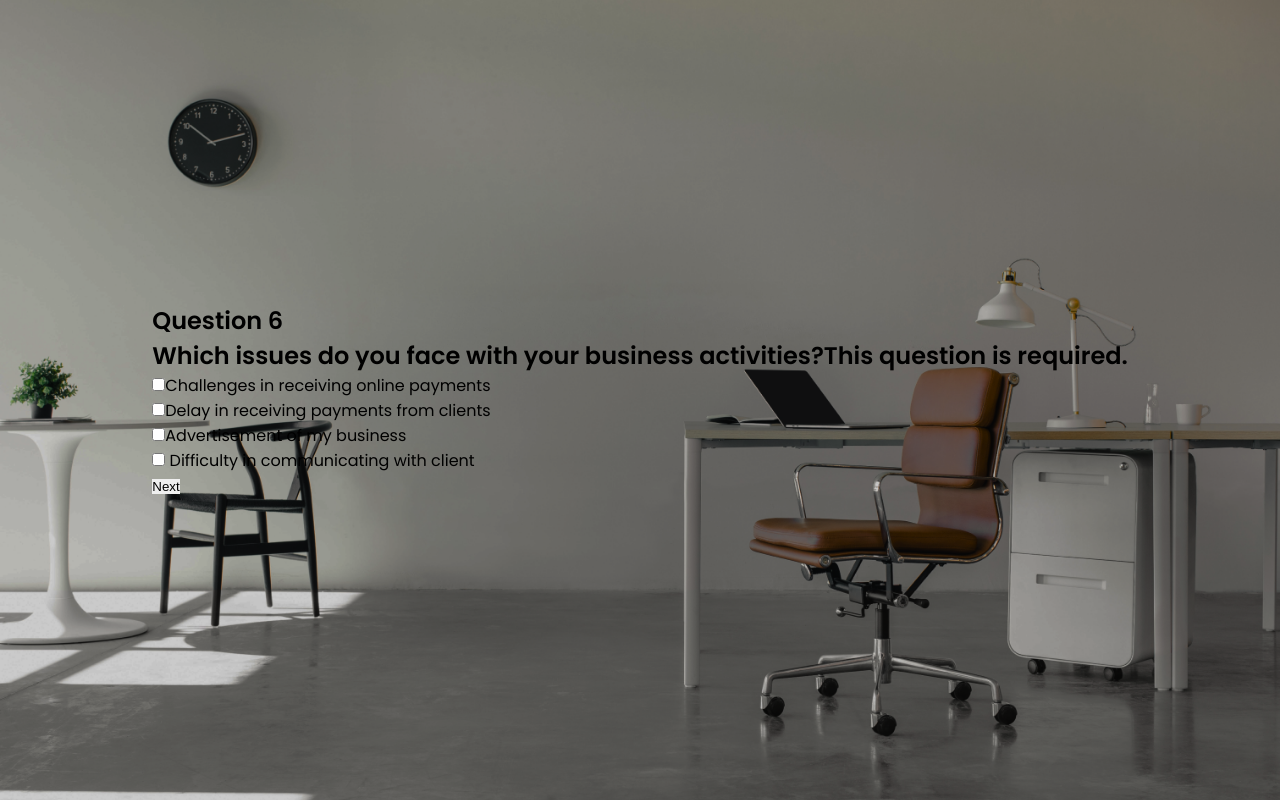
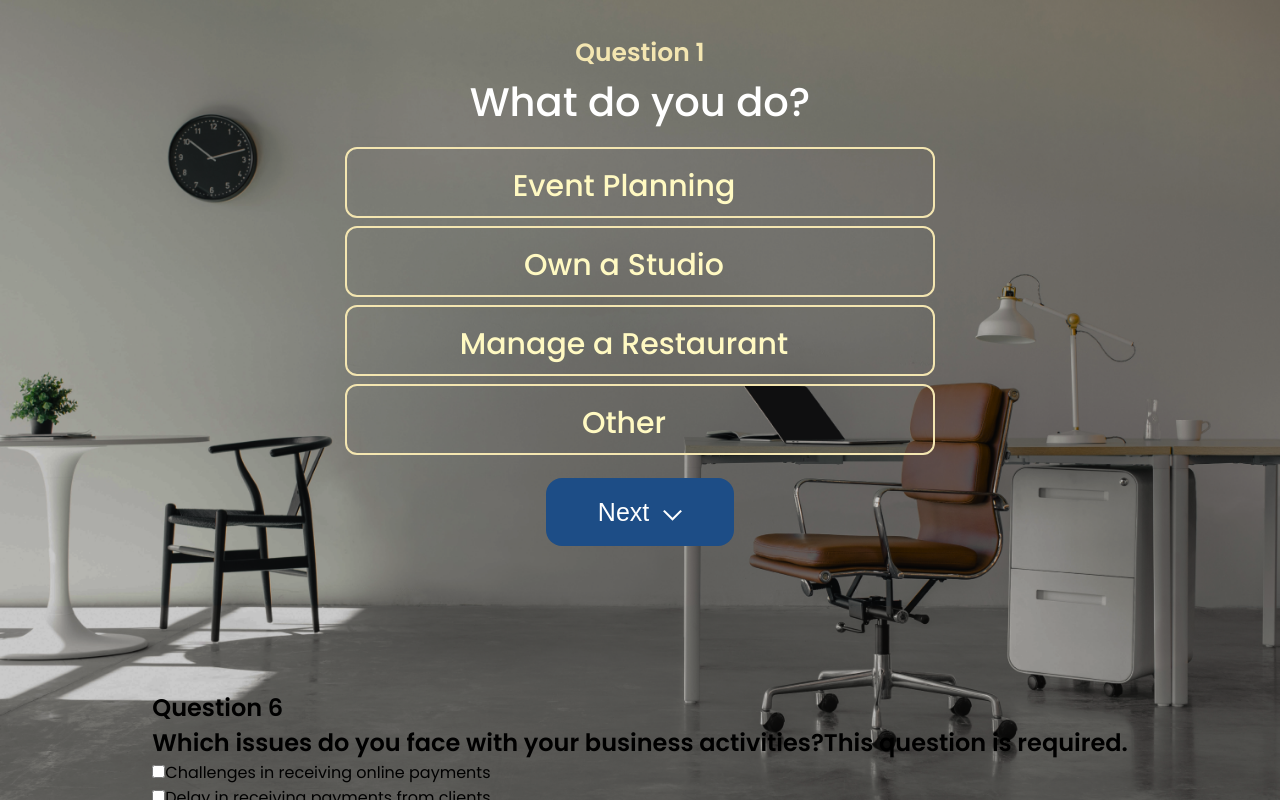
Before and after one commit to veinverse/VeinForm, a React (Create React App) app: page /form in a window 1280 px wide. Built offline with nearby package versions, Linux system fonts and the light colour scheme.

Commit message:
LEONETTE

```diff
--- a/src/components/Form/Q6/Q6.jsx
+++ b/src/components/Form/Q6/Q6.jsx
@@ -15,6 +15,7 @@ const Q6 = () => {
               type="checkbox"
               value="Challenges in receiving online payments"
               id="1"
+              name="business issues"
             />
             <label for="1">Challenges in receiving online payments</label>
           </div>
@@ -23,6 +24,7 @@ const Q6 = () => {
               type="checkbox"
               value="Delay in receiving payments from clients"
               id="2"
+              name="business issues"
             />
             <label for="2">Delay in receiving payments from clients</label>
           </div>
@@ -31,6 +33,7 @@ const Q6 = () => {
               type="checkbox"
               value="Advertisement of my business"
               id="3"
+              name="business issues"
             />
             <label for="3">Advertisement of my business</label>
           </div>
@@ -39,8 +42,12 @@ const Q6 = () => {
               type="checkbox"
               value="Difficulty in communicating with clients"
               id="4"
+              name="business issues"
             />
-            <label for="4"> Difficulty in communicating with client</label>
+            <label for="4">Difficulty in communicating with client</label>
+          </div>
+          <div>
+            <input type="text" placeholder="Other" name="business issues" />
           </div>
         </div>
         <button>Next</button>
--- a/src/components/Form/Q6/q6.css
+++ b/src/components/Form/Q6/q6.css
@@ -0,0 +1,2 @@
+section {
+}
--- a/src/components/Form/q1/q1.css
+++ b/src/components/Form/q1/q1.css
@@ -1,8 +1,10 @@
-body, .q1__wrapper {
+body,
+.q1__wrapper {
   display: flex;
   flex-direction: column;
   align-items: center;
   justify-content: center;
+  height: 100vh;
 }
 
 .question__text {
@@ -10,13 +12,13 @@ body, .q1__wrapper {
 }
 
 .title {
-    color: #F4E6B1;
+  color: #f4e6b1;
   font-size: 25px;
   font-weight: 700;
 }
 
 .question {
-    color: #FFFFFF;
+  color: #ffffff;
   font-size: 40px;
   font-weight: 500;
   line-height: 60px;
@@ -31,7 +33,7 @@ body, .q1__wrapper {
   width: 590px;
   height: 71px;
   cursor: pointer;
-    border: 2px solid #F4E6B1;
+  border: 2px solid #f4e6b1;
   border-radius: 12px;
   padding: 15px 40px 15px 8px;
   margin-bottom: 8px;
@@ -39,7 +41,7 @@ body, .q1__wrapper {
 }
 
 .option__text {
-    color: #FFF9C2;
+  color: #fff9c2;
   font-size: 30px;
   font-weight: 500;
   line-height: 45px;
@@ -51,22 +53,23 @@ body, .q1__wrapper {
   display: flex;
   align-items: center;
   justify-content: center;
-    background: #1D4D86;
+  background: #1d4d86;
   border-radius: 16px;
   cursor: pointer;
 }
-.btn__text {
-    color: #FFFFFF;
+.next__btn > p {
+  color: #ffffff;
   font-size: 25px;
   font-weight: 500;
   line-height: 38px;
   text-align: center;
   background: transparent;
 }
-.vector {
+.next__btn > p > span {
   left: 5%;
   right: 43%;
   top: 80%;
   bottom: -70%;
   transform: rotate(-90deg);
+  color: white;
 }
--- a/src/components/Form/q1/q1.jsx
+++ b/src/components/Form/q1/q1.jsx
@@ -1,12 +1,6 @@
 import "./q1.css";
-import { useNavigate } from "react-router-dom";
 
 const Q1 = () => {
-  const navigate = useNavigate();
-  const navigateToQ2 = () => {
-    navigate("/q2");
-  };
-
   return (
     <div className="q1__wrapper">
       <div className="question__text">
@@ -29,10 +23,21 @@ const Q1 = () => {
           </div>
         </div>
       </div>
-      <button className="next__btn" onClick={navigateToQ2}>
-        <p className="btn__text">Next &nbsp;<span className="vector">
-          <svg width="19" height="12" viewBox="0 0 19 12" fill="none" xmlns="http://www.w3.org/2000/svg">
-            <path d="M9.50005 11.8L18.95 2.34999L17.375 0.87999L9.50005 8.64999L1.62505 0.87999L0.0500489 2.34999L9.50005 11.8Z" fill="white"/>
+      <button className="next__btn">
+        <p className="btn__text">
+          Next &nbsp;
+          <span className="vector">
+            <svg
+              width="19"
+              height="12"
+              viewBox="0 0 19 12"
+              fill="none"
+              xmlns="http://www.w3.org/2000/svg"
+            >
+              <path
+                d="M9.50005 11.8L18.95 2.34999L17.375 0.87999L9.50005 8.64999L1.62505 0.87999L0.0500489 2.34999L9.50005 11.8Z"
+                fill="white"
+              />
             </svg>
           </span>
         </p>
--- a/src/pages/Form/form.css
+++ b/src/pages/Form/form.css
@@ -1,9 +1,8 @@
 html,
 body {
   background-image: url("../../photos//qs1.png");
-  width: 100%;
+  width: 100vw;
   height: 100vh;
   overflow-x: hidden;
   background-size: cover;
-  background-position: center;
 }
--- a/src/pages/Form/form.jsx
+++ b/src/pages/Form/form.jsx
@@ -1,6 +1,6 @@
 import "./form.css";
+import Q1 from "../../components/Form/q1/q1";
 import Q6 from "../../components/Form/Q6/Q6";
-import Q1 from "../../components/Form/q1/q1";
 
 const Form = () => {
   return (
@@ -13,4 +13,4 @@ const Form = () => {
   );
 };
 
-export default Q6;
+export default Form;
```
Lines whose indentation alone changed are shown as unchanged.
